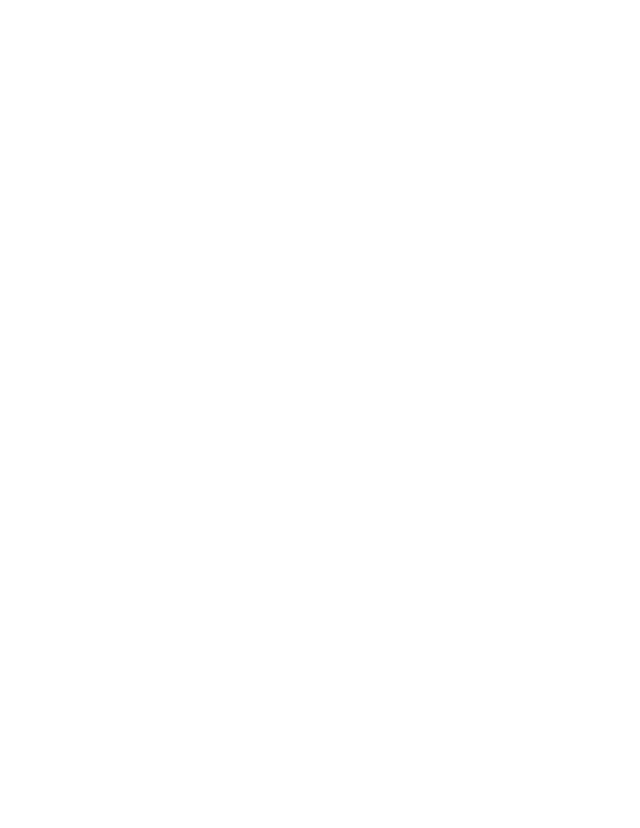
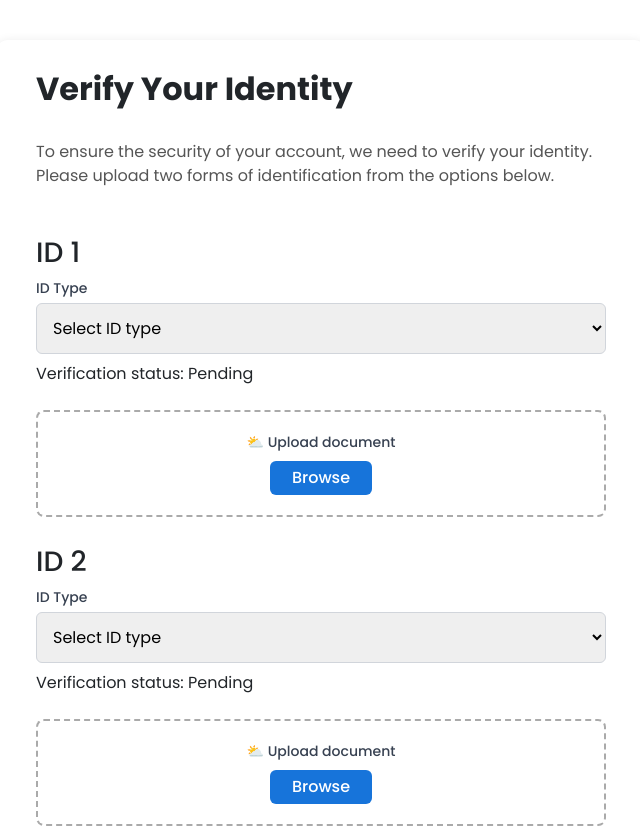
Before and after one commit to Chetanya2001/car-rent-app-frontend, a React (Vite) app: page /my-documents in a window 1280 px wide. Before the commit this address had no page. Shown: the top 828 px of the page, without its empty margins (319-959 px from the left). Before the commit the page ends 800 px from the top, so only its background shows below. Built offline with nearby package versions, Linux system fonts and the light colour scheme.

Commit message:
my document page added

```diff
--- /dev/null
+++ b/src/pages/MyDocuments/MyDocuments.css
@@ -0,0 +1,188 @@
+.verify-identity-page {
+  max-width: 650px;
+  margin: 40px auto;
+  background: #fff;
+  border-radius: 12px;
+  box-shadow: 0 0 10px #eee;
+  padding: 30px 40px;
+  box-sizing: border-box;
+}
+
+.verify-identity-page h2 {
+  font-weight: 800;
+  margin-bottom: 12px;
+}
+
+.verify-identity-page p {
+  margin-bottom: 24px;
+  color: #555;
+}
+
+.verify-identity-page form {
+  display: block;
+}
+
+.docs-flex-row {
+  display: flex;
+  gap: 28px;
+  flex-wrap: wrap;
+  margin-bottom: 30px;
+  justify-content: space-between;
+  box-sizing: border-box;
+}
+
+.doc-block {
+  background: #f7f7f7;
+  border-radius: 8px;
+  padding: 18px 20px;
+  min-width: 280px;
+  flex: 1 1 48%;
+  box-sizing: border-box;
+  margin-bottom: 24px;
+}
+
+.doc-block h3 {
+  margin-top: 0;
+  margin-bottom: 8px;
+  font-weight: 600;
+}
+
+.doc-block label {
+  display: block;
+  font-weight: 600;
+  margin-bottom: 8px;
+}
+
+.doc-dropdown {
+  padding: 7px 12px;
+  width: 100%;
+  margin-bottom: 12px;
+  font-size: 1em;
+  box-sizing: border-box;
+  border-radius: 4px;
+  border: 1px solid #ccc;
+}
+
+.doc-status {
+  font-size: 0.9em;
+  margin-left: 0;
+  color: #888;
+  display: block;
+  margin-bottom: 12px;
+}
+
+.doc-status.verified {
+  color: #22bb66;
+  font-weight: bold;
+}
+
+.doc-upload-area {
+  border: 2px dashed #ccc;
+  border-radius: 7px;
+  background: #fff;
+  text-align: center;
+  margin-top: 0;
+  padding: 18px 0;
+  cursor: pointer;
+  user-select: none;
+}
+
+.doc-upload-box {
+  display: flex;
+  flex-direction: column;
+  align-items: center;
+}
+
+.browse-btn {
+  margin-top: 8px;
+  background: #1576d8;
+  color: #fff;
+  border: none;
+  padding: 8px 22px;
+  border-radius: 6px;
+  font-weight: 600;
+  cursor: pointer;
+}
+
+.file-display {
+  background: #eaffea;
+  border-radius: 6px;
+  margin-top: 14px;
+  padding: 13px 10px;
+  position: relative;
+  font-size: 0.95em;
+  line-height: 1.4;
+  word-break: break-word;
+}
+
+.file-display b {
+  color: #1576d8;
+}
+
+.doc-delete-btn {
+  position: absolute;
+  right: 10px;
+  top: 10px;
+  background: transparent;
+  border: none;
+  color: #bb0000;
+  font-size: 1.2em;
+  cursor: pointer;
+}
+
+.verify-btn {
+  background: #1576d8;
+  color: #fff;
+  border: none;
+  padding: 12px 36px;
+  border-radius: 7px;
+  font-weight: 700;
+  font-size: 1.08em;
+  float: right;
+  margin-top: 20px;
+  cursor: pointer;
+  transition: background-color 0.3s ease;
+}
+
+.verify-btn:hover {
+  background-color: #0f5dbd;
+}
+
+/* Responsive Styles */
+
+@media (max-width: 768px) {
+  .docs-flex-row {
+    flex-direction: column;
+    gap: 20px;
+  }
+
+  .doc-block {
+    min-width: 100%;
+    flex: none;
+  }
+
+  .verify-btn {
+    width: 100%;
+    margin-top: 30px;
+    float: none;
+  }
+}
+
+@media (max-width: 400px) {
+  .doc-upload-area,
+  .file-display {
+    font-size: 0.9em;
+    padding: 15px 8px;
+  }
+
+  .browse-btn {
+    padding: 6px 18px;
+    font-size: 0.9em;
+  }
+
+  .doc-delete-btn {
+    font-size: 1em;
+    right: 6px;
+    top: 6px;
+  }
+}
--- /dev/null
+++ b/src/pages/MyDocuments/MyDocuments.tsx
@@ -0,0 +1,229 @@
+import React, { useState, type ChangeEvent, type FormEvent } from "react";
+
+const idTypes: string[] = [
+  "Passport",
+  "Driver's License",
+  "National ID Card",
+  "Voter Card",
+  "PAN Card",
+  "Other",
+];
+
+interface DocumentSectionProps {
+  label: string;
+  idType: string;
+  setIdType: React.Dispatch<React.SetStateAction<string>>;
+  file: File | null;
+  setFile: React.Dispatch<React.SetStateAction<File | null>>;
+  verificationStatus: string;
+  setVerificationStatus?: React.Dispatch<React.SetStateAction<string>>;
+}
+
+function DocumentSection({
+  label,
+  idType,
+  setIdType,
+  file,
+  setFile,
+  verificationStatus,
+  setVerificationStatus,
+}: DocumentSectionProps) {
+  const handleTypeChange = (e: ChangeEvent<HTMLSelectElement>) =>
+    setIdType(e.target.value);
+
+  const handleFileChange = (e: ChangeEvent<HTMLInputElement>) => {
+    if (e.target.files && e.target.files.length > 0) {
+      setFile(e.target.files[0]);
+      if (setVerificationStatus) setVerificationStatus("Pending");
+    }
+  };
+
+  const handleRemoveFile = () => {
+    setFile(null);
+    if (setVerificationStatus) setVerificationStatus("Pending");
+  };
+
+  return (
+    <div className="doc-block" style={{ flex: 1, minWidth: 280 }}>
+      <h3>{label}</h3>
+      <label>ID Type</label>
+      <select
+        value={idType}
+        onChange={handleTypeChange}
+        className="doc-dropdown"
+        style={{ width: "100%", marginBottom: 8 }}
+      >
+        <option value="">Select ID type</option>
+        {idTypes.map((type) => (
+          <option key={type} value={type}>
+            {type}
+          </option>
+        ))}
+      </select>
+      <span
+        className={`doc-status ${
+          verificationStatus === "Verified" ? "verified" : ""
+        }`}
+        style={{ display: "inline-block", marginBottom: 12 }}
+      >
+        Verification status: {verificationStatus}
+      </span>
+      {file ? (
+        <div
+          className="file-display"
+          style={{
+            background: "#eaffea",
+            borderRadius: "8px",
+            padding: "10px",
+            marginTop: "12px",
+            position: "relative",
+          }}
+        >
+          <b>{file.name}</b>
+          <br />
+          Uploaded on {new Date().toLocaleDateString()}
+          <button
+            style={{
+              position: "absolute",
+              right: 8,
+              top: 8,
+              background: "transparent",
+              border: "none",
+              color: "#bb0000",
+              fontSize: "16px",
+              cursor: "pointer",
+            }}
+            onClick={handleRemoveFile}
+            aria-label={`Remove file for ${label}`}
+          >
+            🗑️
+          </button>
+        </div>
+      ) : (
+        <div
+          style={{
+            border: "2px dashed #aaa",
+            borderRadius: "8px",
+            padding: "20px",
+            textAlign: "center",
+            marginTop: "12px",
+            cursor: "pointer",
+            userSelect: "none",
+          }}
+        >
+          <label htmlFor={`upload-${label}`} style={{ cursor: "pointer" }}>
+            <input
+              type="file"
+              id={`upload-${label}`}
+              style={{ display: "none" }}
+              onChange={handleFileChange}
+            />
+            <div>
+              <span role="img" aria-label="upload">
+                ⛅
+              </span>{" "}
+              Upload document
+              <br />
+              <button
+                type="button"
+                style={{
+                  margin: "8px 0 0",
+                  background: "#1774da",
+                  color: "#fff",
+                  border: "none",
+                  padding: "5px 22px",
+                  borderRadius: "6px",
+                  fontWeight: 500,
+                  cursor: "pointer",
+                }}
+              >
+                Browse
+              </button>
+            </div>
+          </label>
+        </div>
+      )}
+    </div>
+  );
+}
+
+export default function MyDocumentsPage() {
+  const [id1Type, setId1Type] = useState<string>("");
+  const [id1File, setId1File] = useState<File | null>(null);
+  const [id1Status, setId1Status] = useState<string>("Pending");
+
+  const [id2Type, setId2Type] = useState<string>("");
+  const [id2File, setId2File] = useState<File | null>(null);
+  // removed id2Status since unused
+
+  const handleSubmit = (e: FormEvent<HTMLFormElement>) => {
+    e.preventDefault();
+    // Add your submit logic here (e.g., upload API)
+
+    alert("Submitted!");
+  };
+
+  return (
+    <form
+      className="verify-identity-page"
+      onSubmit={handleSubmit}
+      style={{
+        maxWidth: "650px",
+        margin: "40px auto",
+        background: "#fff",
+        borderRadius: "12px",
+        boxShadow: "0 0 10px #eee",
+        padding: "30px 40px",
+      }}
+    >
+      <h2 style={{ fontWeight: "800" }}>Verify Your Identity</h2>
+      <p style={{ marginBottom: "24px", color: "#555" }}>
+        To ensure the security of your account, we need to verify your identity.
+        Please upload two forms of identification from the options below.
+      </p>
+      <div
+        style={{
+          display: "flex",
+          gap: "28px",
+          flexWrap: "wrap",
+          marginBottom: "30px",
+        }}
+      >
+        <DocumentSection
+          label="ID 1"
+          idType={id1Type}
+          setIdType={setId1Type}
+          file={id1File}
+          setFile={setId1File}
+          verificationStatus={id1Status}
+          setVerificationStatus={setId1Status}
+        />
+        <DocumentSection
+          label="ID 2"
+          idType={id2Type}
+          setIdType={setId2Type}
+          file={id2File}
+          setFile={setId2File}
+          verificationStatus={id2File ? "Verified" : "Pending"}
+          // no setVerificationStatus passed here since unused
+        />
+      </div>
+      <button
+        type="submit"
+        style={{
+          background: "#1774da",
+          color: "#fff",
+          border: "none",
+          fontWeight: "700",
+          fontSize: "1.08em",
+          borderRadius: "7px",
+          padding: "13px 35px",
+          float: "right",
+          cursor: "pointer",
+        }}
+      >
+        Submit for Verification
+      </button>
+    </form>
+  );
+}
--- a/src/routes/App.routes.tsx
+++ b/src/routes/App.routes.tsx
@@ -14,6 +14,7 @@
 import ManagePayments from "../pages/admin/managePayments/managePayments";
 import ManageSupport from "../pages/admin/manageSupport/manageSupport";
 import AdminRoute from "../components/AdminRoute/AdminRoute"; // Make sure path is correct
+import MyDocumentsPage from "../pages/MyDocuments/MyDocuments";
 
 const AppRoutes = () => (
   <BrowserRouter>
@@ -25,6 +26,7 @@
       <Route path="/my-cars" element={<MyCars />} />
       <Route path="/car-details/:id" element={<CarDetails />} />
       <Route path="/verify-email" element={<VerifyEmail />} />
+      <Route path="/my-documents" element={<MyDocumentsPage />} />
       <Route
         path="/admin/manage-cars"
         element={
```
